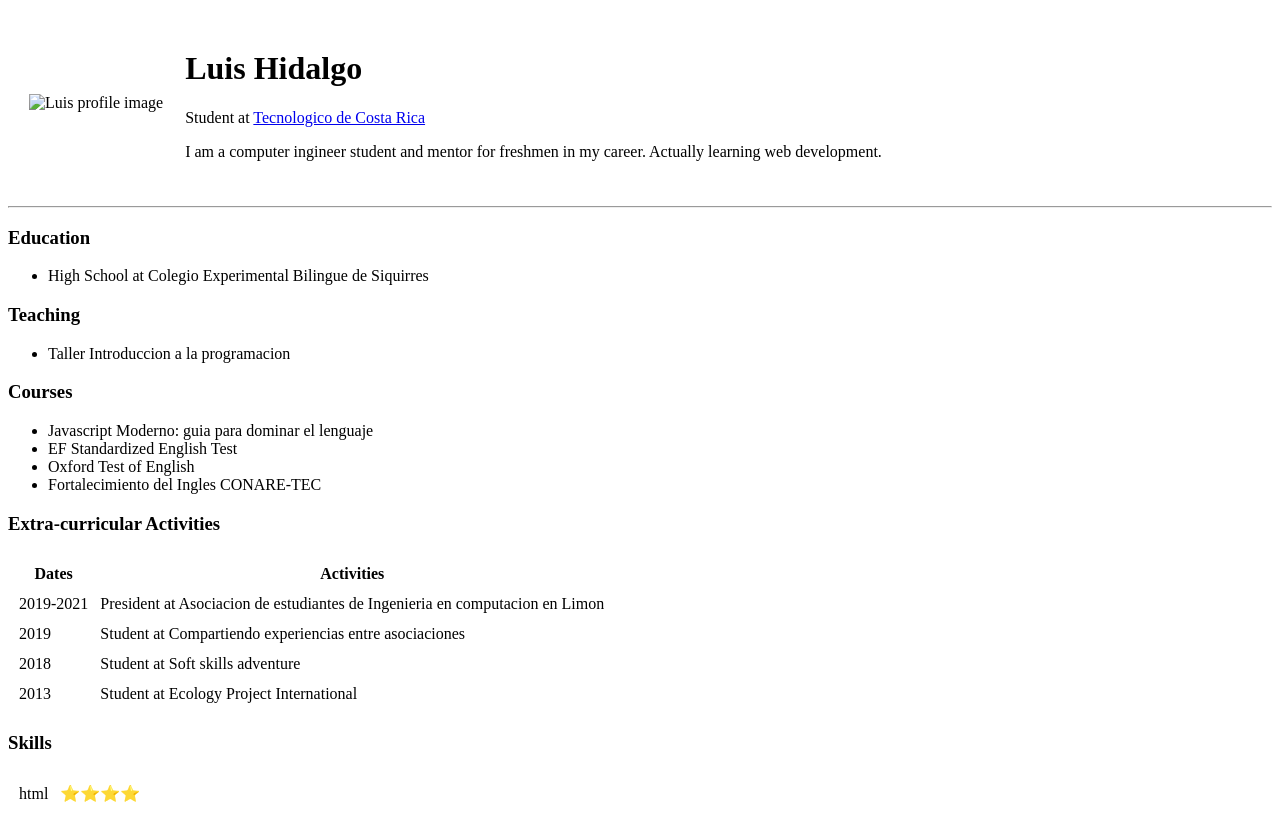
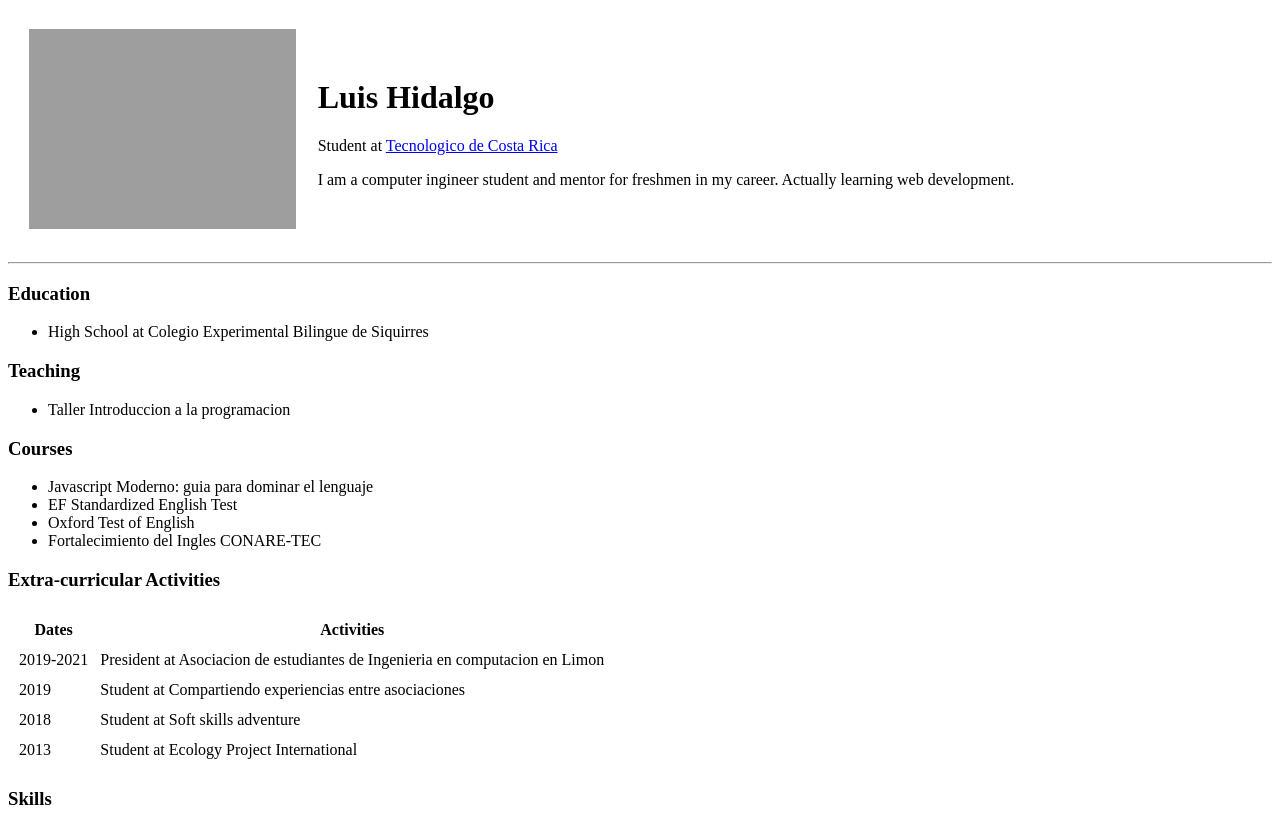
Before and after one commit to lhidalgo2014/cv, a plain HTML site: page index.html in a window 1280 px wide. Shown: the top 817 px of the page. Drawn offline with Linux system fonts and the light colour scheme; the site is published under a folder, as on GitHub Pages, so addresses that start at the root find nothing.

Commit message:
change the src image

```diff
--- a/index.html
+++ b/index.html
@@ -8,7 +8,7 @@
 <body>
     <table cellspacing="20">
         <tr>
-            <td><img src="/images/luisk.png" alt="Luis profile image" height="200px"></td>
+            <td><img src="images/luisk.png" alt="Luis profile image" height="200px"></td>
             <td><h1>Luis Hidalgo</h1>
             <p>Student at <a href="https://www.tec.ac.cr/">Tecnologico de Costa Rica</a></p>
             <p>I am a computer ingineer student and mentor for freshmen in my career. Actually learning web development.</p>
```
